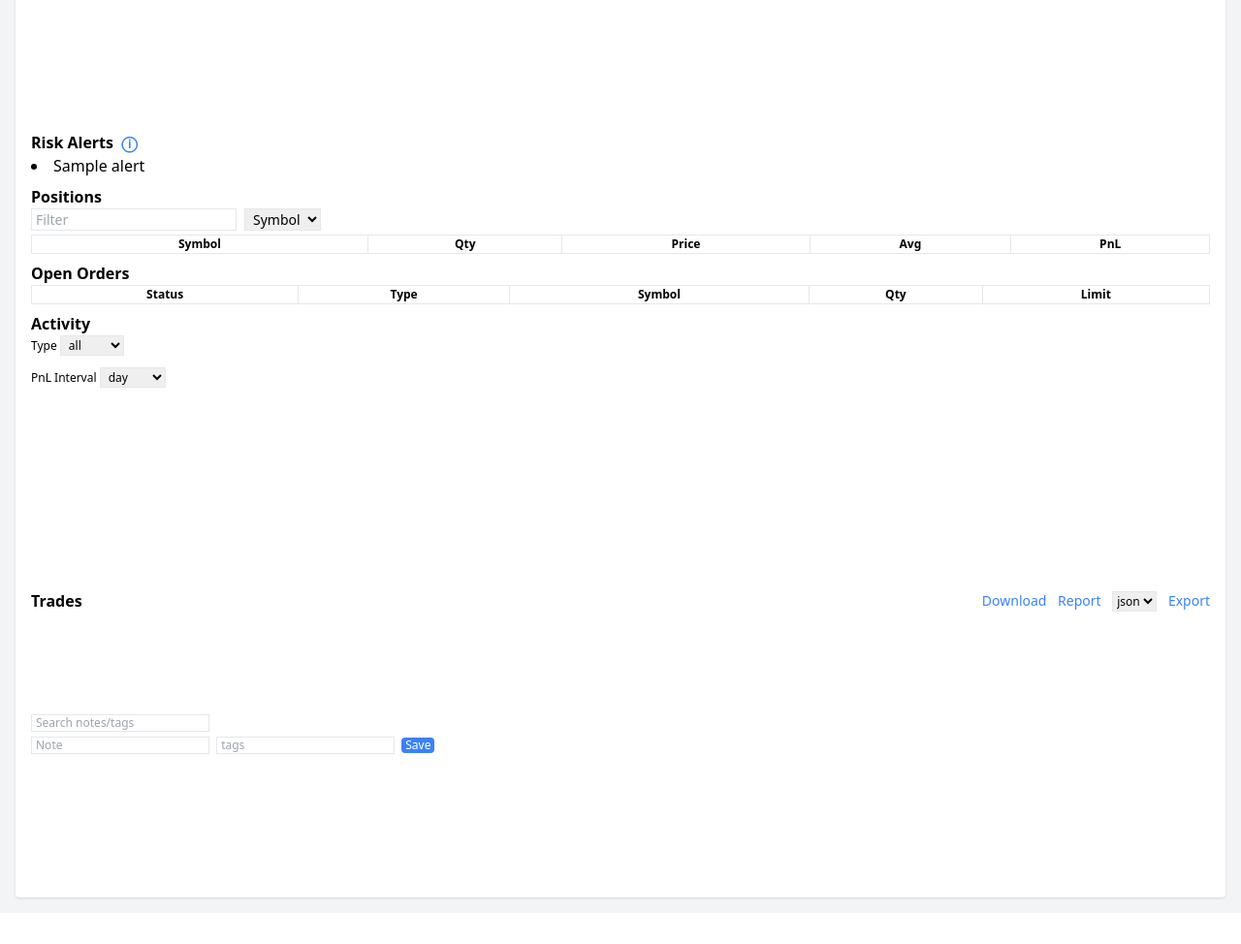
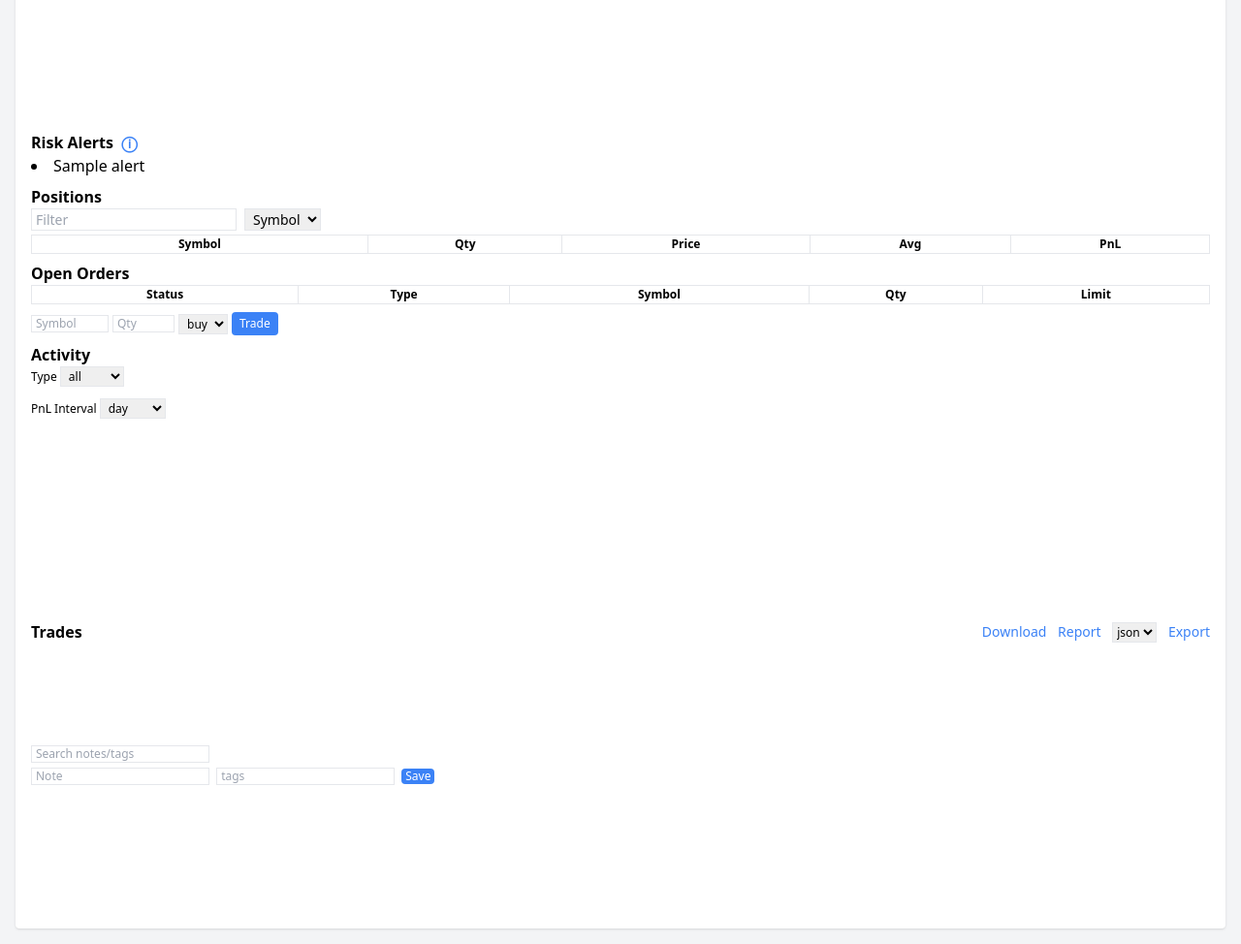
Before and after one commit to 0x92/alpaca-ai-trading-bot, a Flask app: template templates/dashboard.html in a window 1280 px wide. Shown: the part 881-1855 px from the top of the page at 97% size. Before the commit the page ends 1811 px from the top, so only its background shows below. Run offline with Flask 3, Linux system fonts and the light colour scheme; the template is opened without the code that fills it: most values are stand-ins (such as "Sample title", 1, 10 or a date in 2020); lists and menus that the app fills with data are empty; a map, chart or similar area stays blank; some libraries are stand-ins or nearby versions.

Commit message:
Add manual trading feature

```diff
--- a/app.py
+++ b/app.py
@@ -198,6 +198,30 @@ def set_alerts(name: str):
             break
     manager.save_to_file(PORTFOLIO_FILE)
     logger.info("Updated alerts for %s", name)
+    return redirect(url_for("index"))
+
+
+@app.route("/portfolio/<name>/manual_trade", methods=["POST"])
+def manual_trade(name: str):
+    """Execute a user initiated market order."""
+    symbol = request.form.get("symbol", "").upper()
+    qty = request.form.get("qty", type=float)
+    side = request.form.get("side", "buy")
+    if not symbol or not qty:
+        return redirect(url_for("index"))
+    for p in manager.portfolios:
+        if p.name == name:
+            try:
+                p.place_order(symbol, qty, side)
+                if p.history:
+                    p.history[-1]["source"] = "manual"
+                p.log_event("manual", f"{side} {qty} {symbol}")
+            except Exception as exc:
+                logger.error("Manual trade failed for %s: %s", name, exc)
+            break
+    manager.save_to_file(PORTFOLIO_FILE)
+    portfolios = _portfolio_snapshot()
+    socketio.emit("trade_update", portfolios)
     return redirect(url_for("index"))
 
 
--- a/templates/base.html
+++ b/templates/base.html
@@ -229,7 +229,8 @@
                 const item = document.createElement('li');
                 item.className = 'cursor-pointer';
                 item.dataset.index = idx;
-                item.textContent = `${t.symbol} ${t.side} ${t.qty} @ ${t.submitted_at}`;
+                const prefix = t.source === 'manual' ? '[M] ' : '';
+                item.textContent = `${prefix}${t.symbol} ${t.side} ${t.qty} @ ${t.submitted_at}`;
                 item.addEventListener('click', () => showTradeDetails(name, idx));
                 const btn = document.createElement('button');
                 btn.textContent = 'Warum?';
--- a/templates/dashboard.html
+++ b/templates/dashboard.html
@@ -162,6 +162,15 @@
                 <tbody></tbody>
             </table>
         </div>
+        <form method="post" action="{{ url_for('manual_trade', name=p.name) }}" class="mt-2 flex items-center space-x-1 text-xs">
+            <input type="text" name="symbol" placeholder="Symbol" class="border px-1 py-0 w-20" required>
+            <input type="number" name="qty" step="1" placeholder="Qty" class="border px-1 py-0 w-16" required>
+            <select name="side" class="border px-1 py-0">
+                <option value="buy">buy</option>
+                <option value="sell">sell</option>
+            </select>
+            <button type="submit" class="bg-blue-500 text-white px-2 py-1 rounded">Trade</button>
+        </form>
         <div class="mt-2">
             <h3 class="font-semibold">Activity</h3>
             <div class="text-xs mb-1">
```
Also changed, not shown: Tasks.md (+10 -0 lines), docs/Dashboard_Anleitung.md (+1 -0 lines), README.md.
